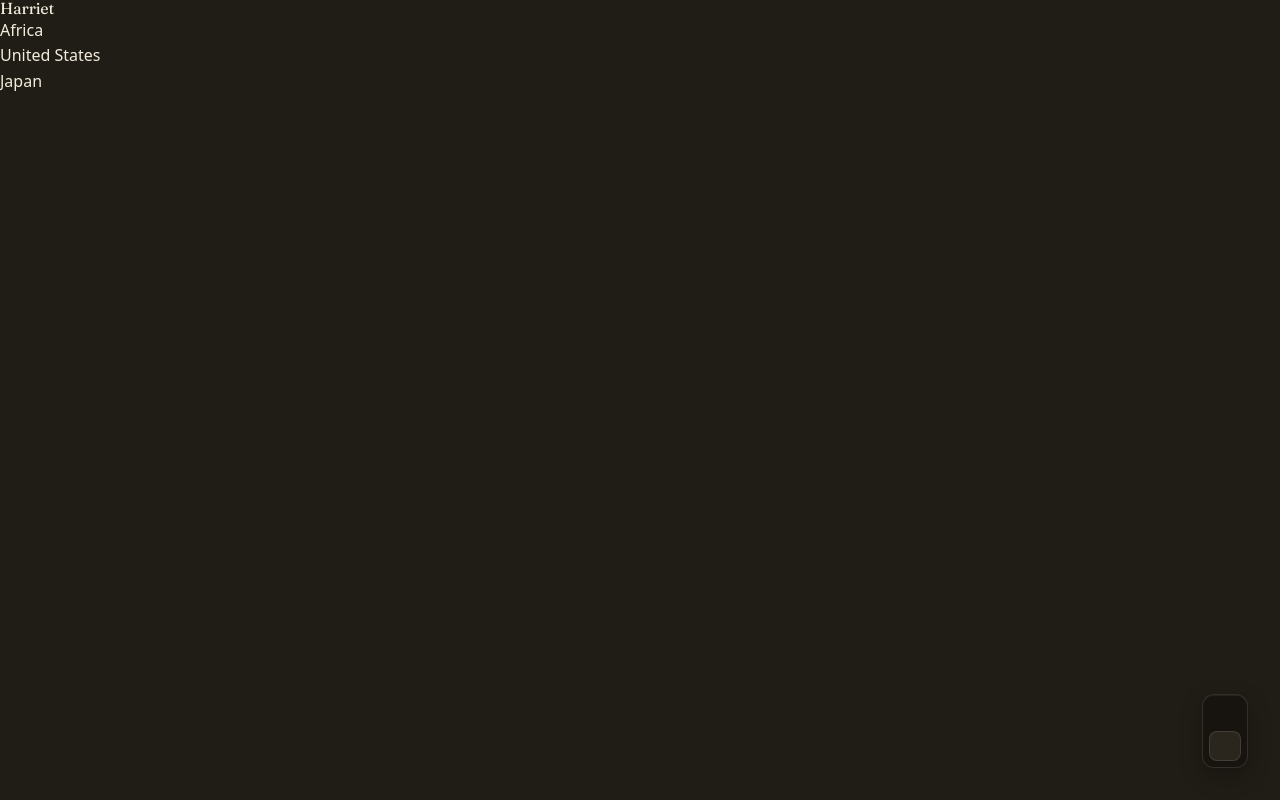
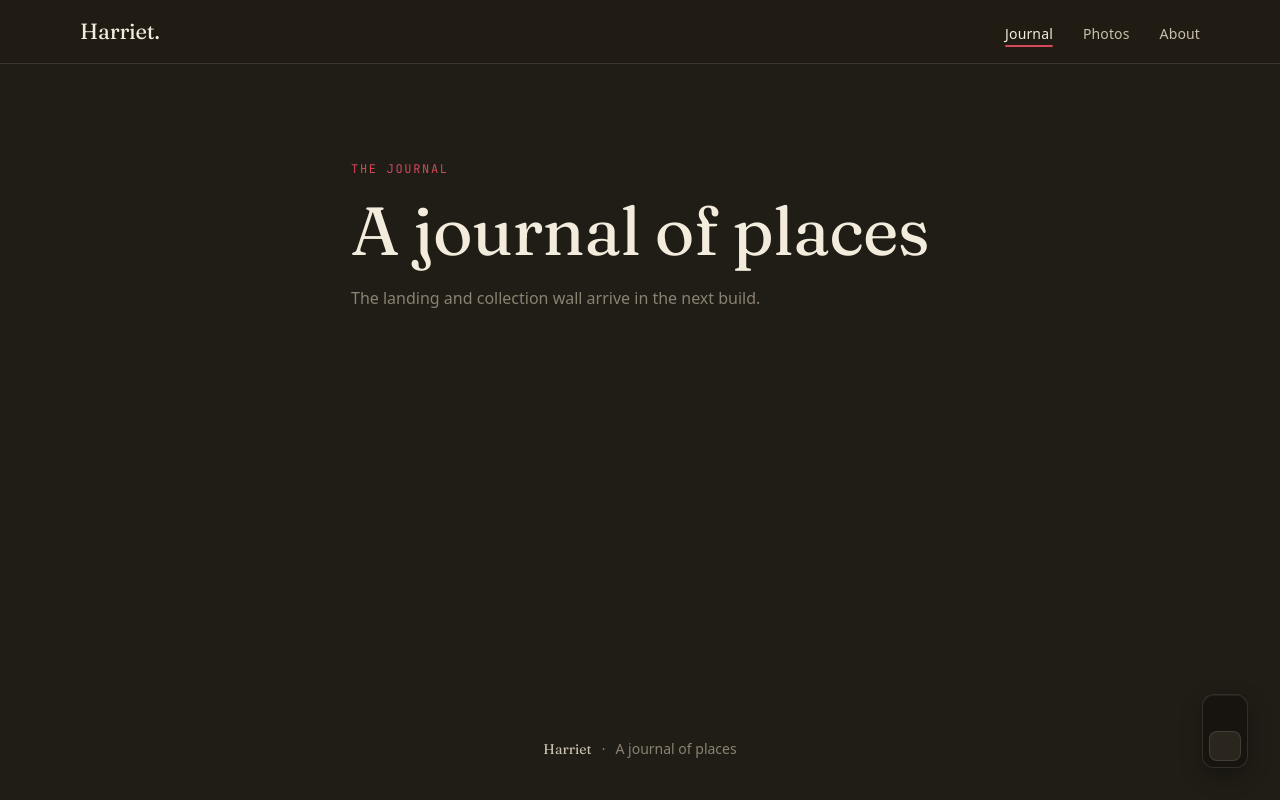
Before and after one commit to charlieramus/harrietramus.com, a Next.js app: page / in a window 1280 px wide. Built offline with nearby package versions, Linux system fonts and the light colour scheme.

Commit message:
stage5v1

```diff
--- /dev/null
+++ b/app/about/page.tsx
@@ -0,0 +1,16 @@
+import type { Metadata } from "next";
+
+// /about — titled stub. The real About page (from config.about) lands in V4.
+export const metadata: Metadata = {
+  title: "About",
+};
+
+export default function AboutPage() {
+  return (
+    <main className="route-stub">
+      <p className="eyebrow mono">About</p>
+      <h1>About the journal</h1>
+      <p className="stub-note">The About page arrives in a later build.</p>
+    </main>
+  );
+}
--- a/app/globals.css
+++ b/app/globals.css
@@ -235,6 +235,121 @@ button:focus-visible {
   background-image: linear-gradient(170deg, #a9c1d6 0%, #6d86a3 50%, #3a3f5c 100%);
 }
 
+/* ------------------------------------------------ route stubs -------------- */
+/* The V1 placeholder pages (home / photos / about) before their real content
+   lands in V2–V4. Kept intentionally quiet. */
+.route-stub {
+  max-width: var(--maxw);
+  margin: 0 auto;
+  padding: clamp(64px, 12vh, 140px) clamp(16px, 4vw, 40px);
+}
+.route-stub .eyebrow {
+  color: var(--accent);
+  font-size: 12px;
+  text-transform: uppercase;
+  letter-spacing: 0.14em;
+  margin-bottom: 14px;
+}
+.route-stub h1 {
+  font-size: clamp(38px, 7vw, 68px);
+}
+.route-stub .stub-note {
+  margin-top: 18px;
+  color: var(--ink-faint);
+  max-width: var(--read);
+}
+
+/* ------------------------------------------------ site chrome -------------- */
+/* Sticky translucent nav. var(--nav-bg) is the per-mode translucent ground; the
+   blur is what makes content read through it. */
+.site-header {
+  position: sticky;
+  top: 0;
+  z-index: 50;
+  background: var(--nav-bg);
+  backdrop-filter: saturate(1.4) blur(12px);
+  -webkit-backdrop-filter: saturate(1.4) blur(12px);
+  border-bottom: 1px solid var(--line);
+}
+
+.nav-inner {
+  max-width: var(--maxw);
+  margin: 0 auto;
+  padding: 14px clamp(16px, 4vw, 40px);
+  display: flex;
+  align-items: baseline;
+  justify-content: space-between;
+  gap: 24px;
+}
+
+.nav-wordmark {
+  font-family: var(--font-serif);
+  font-size: 22px;
+  letter-spacing: -0.01em;
+  color: var(--ink);
+}
+
+.nav-links {
+  display: flex;
+  gap: clamp(14px, 3vw, 30px);
+  list-style: none;
+}
+
+.nav-link {
+  position: relative;
+  font-size: 14px;
+  letter-spacing: 0.01em;
+  color: var(--ink-soft);
+  padding-bottom: 3px;
+  transition: color 0.2s var(--ease);
+}
+
+.nav-link:hover {
+  color: var(--ink);
+}
+
+/* Active link: full-ink text + an accent underline. */
+.nav-link[data-active="true"] {
+  color: var(--ink);
+}
+.nav-link[data-active="true"]::after {
+  content: "";
+  position: absolute;
+  left: 0;
+  right: 0;
+  bottom: -1px;
+  height: 2px;
+  background: var(--accent);
+  border-radius: 2px;
+}
+
+/* The quiet footer. */
+.site-footer {
+  max-width: var(--maxw);
+  margin: 0 auto;
+  padding: 48px clamp(16px, 4vw, 40px) 40px;
+  display: flex;
+  align-items: baseline;
+  gap: 10px;
+  color: var(--ink-faint);
+  font-size: 14px;
+}
+
+.footer-mark {
+  font-family: var(--font-serif);
+  color: var(--ink-soft);
+}
+
+/* Let the page grow and pin the footer down on short pages. */
+.page-shell {
+  min-height: 100vh;
+  display: flex;
+  flex-direction: column;
+}
+.page-shell > main {
+  flex: 1 0 auto;
+}
+
 /* ------------------------------------------------ lightswitch -------------- */
 /* A fixed bottom-right wall-switch: a raised plate holding a rocker that slides
    up (light on) or down (dark). Purely a var(--…) consumer, so it recolours with
--- a/app/layout.tsx
+++ b/app/layout.tsx
@@ -1,8 +1,10 @@
 import type { Metadata } from "next";
 import { Fraunces, JetBrains_Mono } from "next/font/google";
-import { theme, wordmark, landing } from "@/site.config";
+import { SITE_URL, theme, wordmark, landing } from "@/site.config";
 import { themeToCss } from "@/lib/theme";
 import Lightswitch from "@/components/lightswitch";
+import SiteHeader from "@/components/site-header";
+import SiteFooter from "@/components/site-footer";
 import "./globals.css";
 
 // Runs before first paint (blocking, in <head>): reads the stored mode and sets
@@ -34,8 +36,13 @@ const jetBrainsMono = JetBrains_Mono({
 // metadataBase resolves relative OG/canonical URLs to absolute. Nav/footer +
 // lightswitch + the pre-paint mode script land in Stages 4–5.
 export const metadata: Metadata = {
-  metadataBase: new URL("https://harrietramus.com"),
-  title: wordmark,
+  metadataBase: new URL(SITE_URL),
+  // Home title = the wordmark; inner routes set a short title that gets the
+  // "— Harriet" suffix for free via the template.
+  title: {
+    default: wordmark,
+    template: `%s — ${wordmark}`,
+  },
   description: landing.tagline,
 };
 
@@ -58,7 +65,11 @@ export default function RootLayout({
         <style dangerouslySetInnerHTML={{ __html: themeToCss(theme) }} />
       </head>
       <body>
-        {children}
+        <div className="page-shell">
+          <SiteHeader />
+          {children}
+          <SiteFooter />
+        </div>
         <Lightswitch />
       </body>
     </html>
--- a/app/page.tsx
+++ b/app/page.tsx
@@ -1,17 +1,14 @@
-import { wordmark, collections } from "@/site.config";
-
-// V1 Stage 2 proof: render the wordmark + the collection names straight from
-// site.config to show the typed config resolves. The real landing + wall land
-// in V2.
+// Home / — titled placeholder for V1. The blurred hero landing + the collection
+// wall (mapped from config.collections) land in V2; the chrome (nav/footer) and
+// theme around it are already live.
 export default function Home() {
   return (
-    <main>
-      <h1>{wordmark}</h1>
-      <ul>
-        {collections.map((c) => (
-          <li key={c.essay}>{c.name}</li>
-        ))}
-      </ul>
+    <main className="route-stub">
+      <p className="eyebrow mono">The journal</p>
+      <h1>A journal of places</h1>
+      <p className="stub-note">
+        The landing and collection wall arrive in the next build.
+      </p>
     </main>
   );
 }
--- /dev/null
+++ b/app/photos/page.tsx
@@ -0,0 +1,17 @@
+import type { Metadata } from "next";
+
+// /photos — titled stub. The loose masonry Photos board over the real image
+// pipeline lands in V4.
+export const metadata: Metadata = {
+  title: "Photos",
+};
+
+export default function PhotosPage() {
+  return (
+    <main className="route-stub">
+      <p className="eyebrow mono">Unfiled</p>
+      <h1>Photos</h1>
+      <p className="stub-note">The photo board arrives in a later build.</p>
+    </main>
+  );
+}
--- /dev/null
+++ b/components/site-footer.tsx
@@ -0,0 +1,15 @@
+import { wordmark } from "@/site.config";
+
+// The quiet footer under every page: the wordmark and the journal's one-line
+// descriptor. No links, no columns — it just closes the page.
+export default function SiteFooter() {
+  return (
+    <footer className="site-footer">
+      <span className="footer-mark">{wordmark}</span>
+      <span className="footer-dot" aria-hidden="true">
+        ·
+      </span>
+      <span className="footer-tag">A journal of places</span>
+    </footer>
+  );
+}
--- /dev/null
+++ b/components/site-header.tsx
@@ -0,0 +1,52 @@
+"use client";
+
+import Link from "next/link";
+import { usePathname } from "next/navigation";
+import { wordmark } from "@/site.config";
+
+// The sticky translucent nav on every page: the "Harriet." wordmark (links home)
+// and the three section links. Active state is derived from the current path via
+// usePathname — exact match for the journal home, prefix match for the sections
+// so a nested route (e.g. /journal/africa) still lights "Journal".
+
+const LINKS: { label: string; href: string }[] = [
+  { label: "Journal", href: "/" },
+  { label: "Photos", href: "/photos" },
+  { label: "About", href: "/about" },
+];
+
+function isActive(pathname: string, href: string): boolean {
+  if (href === "/") return pathname === "/" || pathname.startsWith("/journal");
+  return pathname === href || pathname.startsWith(`${href}/`);
+}
+
+export default function SiteHeader() {
+  const pathname = usePathname();
+
+  return (
+    <header className="site-header">
+      <nav className="nav-inner" aria-label="Primary">
+        <Link href="/" className="nav-wordmark">
+          {wordmark}.
+        </Link>
+        <ul className="nav-links">
+          {LINKS.map(({ label, href }) => {
+            const active = isActive(pathname, href);
+            return (
+              <li key={href}>
+                <Link
+                  href={href}
+                  className="nav-link"
+                  data-active={active}
+                  aria-current={active ? "page" : undefined}
+                >
+                  {label}
+                </Link>
+              </li>
+            );
+          })}
+        </ul>
+      </nav>
+    </header>
+  );
+}
```
Also changed, not shown: 1 other file (tests, documents, lock files or other folders).
